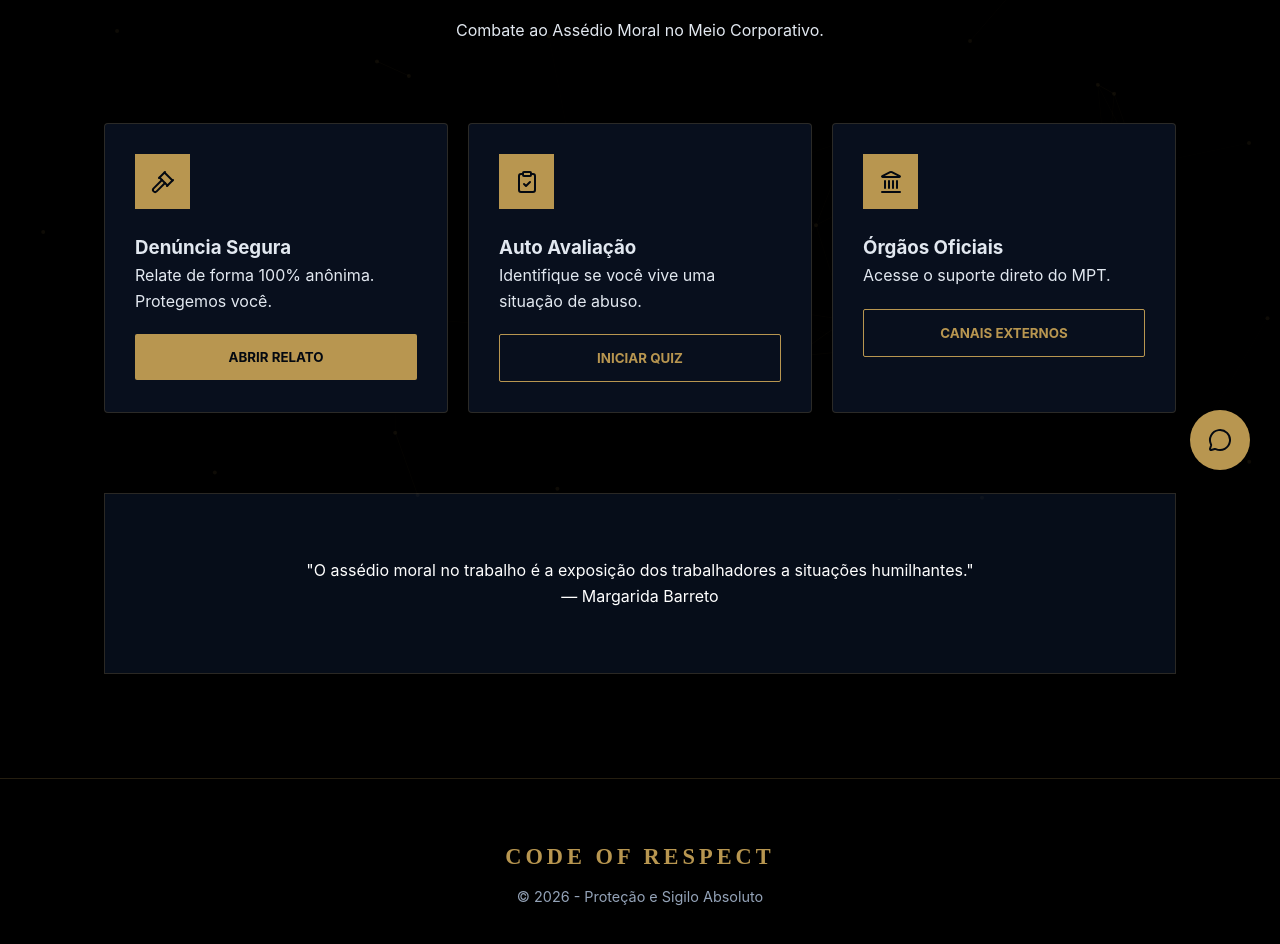
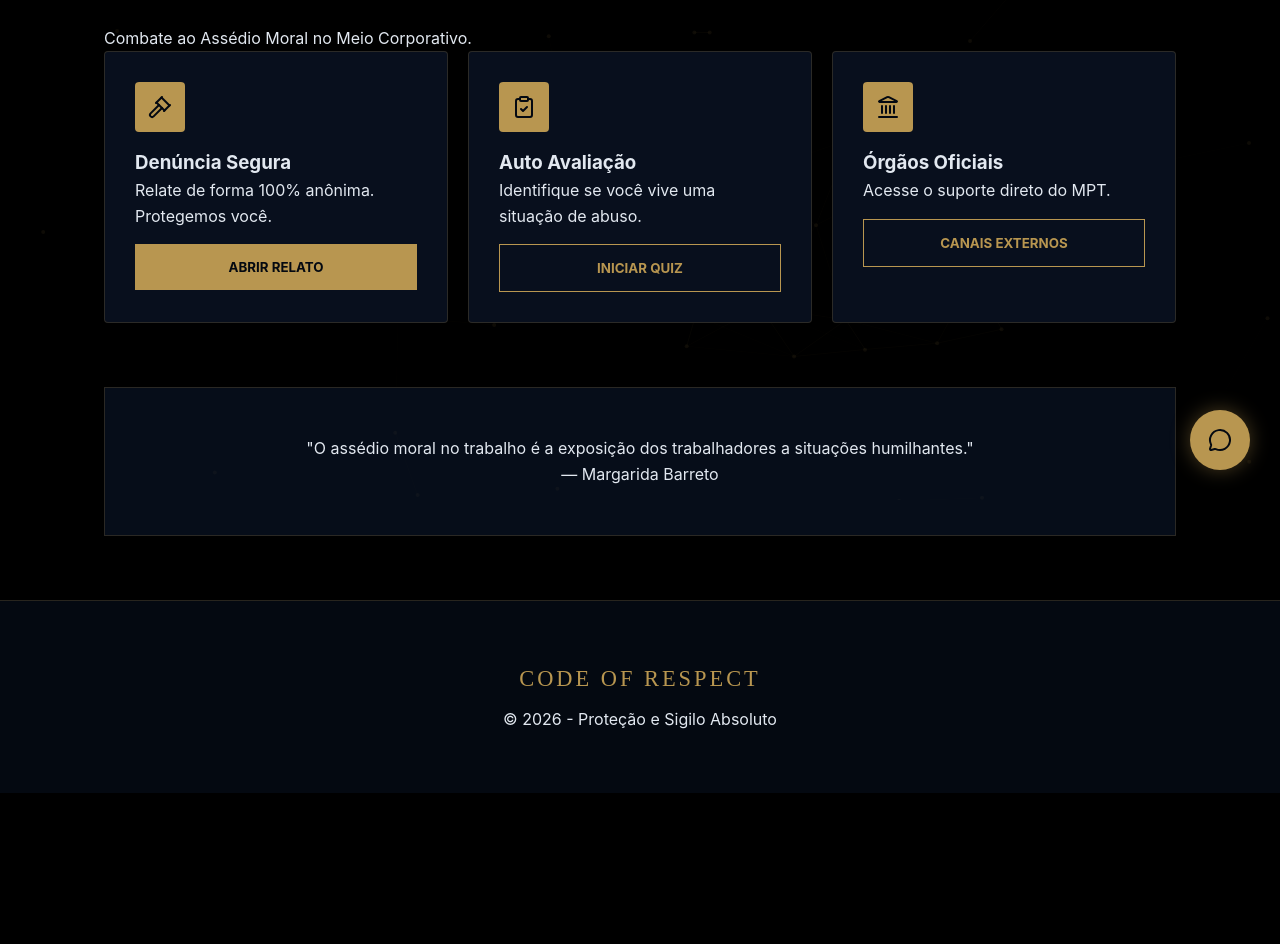
Before and after one commit to agenteorelhas/CODE-OF-RESPECT, a plain HTML site: page index.html in a window 1280 px wide. Shown: the part 300-1244 px from the top of the page. After the commit the page ends 1093 px from the top, so only its background shows below. Drawn offline with nearby package versions, Linux system fonts and the light colour scheme.

Commit message:
Refactor CSS variables and clean up styles

```diff
--- a/style.css
+++ b/style.css
@@ -1,87 +1,52 @@
 :root {
-    --primary: #040911;
-    --secondary: #080f1d;
-    --accent: #B89650;
-    --bg-dark: #000000;
-    --white: #F8FAFC;
-    --text-main: #E2E8F0;
-    --text-muted: #94A3B8;
+    --primary: #040911; --secondary: #080f1d; --accent: #B89650;
+    --bg-dark: #000000; --text-main: #E2E8F0; --text-muted: #94A3B8;
     --border: rgba(184, 150, 80, 0.2);
-    --shadow: 0 10px 30px -10px rgba(2, 12, 27, 0.7);
 }
 
 * { margin: 0; padding: 0; box-sizing: border-box; font-family: 'Inter', sans-serif; }
+body { background-color: var(--bg-dark); color: var(--text-main); line-height: 1.6; overflow-x: hidden; }
 
-body {
-    background-color: var(--bg-dark);
-    color: var(--text-main);
-    line-height: 1.6;
-    overflow-x: hidden;
-}
+#particles-js { position: fixed; width: 100%; height: 100%; z-index: 1; opacity: 0.3; }
 
-#particles-js {
-    position: fixed; width: 100%; height: 100%; top: 0; left: 0; z-index: 1;
-    opacity: 0.3;
-}
+.main-content { position: relative; z-index: 2; }
+.security-banner { background: var(--accent); color: var(--primary); text-align: center; font-size: 0.7rem; padding: 10px; font-weight: 800; letter-spacing: 1.5px; text-transform: uppercase; position: sticky; top: 0; z-index: 1001; }
 
-.main-content { position: relative; z-index: 2; width: 100%; }
-
-.security-banner {
-    background: var(--accent); color: var(--primary); text-align: center;
-    font-size: 0.7rem; padding: 10px; font-weight: 800; letter-spacing: 1.5px;
-    text-transform: uppercase; position: sticky; top: 0; z-index: 1001;
-}
-
-nav {
-    background: rgba(10, 25, 47, 0.95); backdrop-filter: blur(15px);
-    height: 90px; display: flex; align-items: center;
-    position: sticky; top: 35px; z-index: 1000; border-bottom: 1px solid var(--border); padding: 0 5%;
-}
-
-.logo-gold { font-family: 'Cinzel', serif; color: var(--accent) !important; font-size: 1.4rem; letter-spacing: 4px; font-weight: 800; text-transform: uppercase; }
+nav { background: rgba(10, 25, 47, 0.95); backdrop-filter: blur(15px); height: 90px; display: flex; align-items: center; position: sticky; top: 35px; z-index: 1000; border-bottom: 1px solid var(--border); padding: 0 5%; }
+.logo-gold { font-family: 'Cinzel', serif; color: var(--accent); font-size: 1.4rem; letter-spacing: 4px; font-weight: 800; }
 .nav-links { margin-left: auto; display: flex; gap: 30px; }
-.nav-links a { text-decoration: none; color: white; font-weight: 700; font-size: 0.8rem; text-transform: uppercase; }
+.nav-links a { text-decoration: none; color: white; font-weight: 700; font-size: 0.8rem; text-transform: uppercase; cursor: pointer; }
 
 .container { max-width: 1200px; margin: 0 auto; padding: 4rem 5%; }
-
-.hero { text-align: center; margin-bottom: 5rem; }
-.hero h1 { font-family: 'Cinzel', serif; font-size: clamp(2rem, 7vw, 3.5rem); color: white; margin-bottom: 1.5rem; }
+.hero h1 { font-family: 'Cinzel', serif; font-size: clamp(2rem, 7vw, 3.5rem); text-align: center; margin-bottom: 2rem; }
 
 .grid { display: grid; grid-template-columns: repeat(auto-fit, minmax(300px, 1fr)); gap: 20px; }
-.card { padding: 30px; background: var(--secondary); border: 1px solid var(--border); border-radius: 4px; transition: 0.3s; }
-.card:hover { transform: translateY(-10px); border-color: var(--accent); }
+.card { padding: 30px; background: var(--secondary); border: 1px solid var(--border); border-radius: 4px; transition: 0.3s; position: relative; }
+.card:hover { border-color: var(--accent); transform: translateY(-5px); }
 
-.icon-box { background: var(--accent); color: var(--primary); width: 55px; height: 55px; display: flex; align-items: center; justify-content: center; margin-bottom: 1.5rem; }
+.icon-box { background: var(--accent); color: var(--primary); width: 50px; height: 50px; display: flex; align-items: center; justify-content: center; margin-bottom: 1rem; border-radius: 4px; }
 
-.btn { border: none; padding: 15px; font-weight: 700; cursor: pointer; text-transform: uppercase; border-radius: 2px; }
-.btn-main { background: var(--accent); color: var(--primary); width: 100%; margin-top: 20px; }
-.btn-accent { background: transparent; border: 1px solid var(--accent); color: var(--accent); width: 100%; margin-top: 20px; }
+.btn { border: none; padding: 15px; font-weight: 700; cursor: pointer; text-transform: uppercase; transition: 0.3s; }
+.btn-main { background: var(--accent); color: var(--primary); width: 100%; margin-top: 15px; }
+.btn-accent { background: transparent; border: 1px solid var(--accent); color: var(--accent); width: 100%; margin-top: 15px; }
 
-.quote-section { margin-top: 5rem; padding: 4rem; background: rgba(17, 34, 64, 0.4); border: 1px solid var(--border); text-align: center; color: white; }
+.quote-section { margin-top: 4rem; padding: 3rem; background: rgba(17, 34, 64, 0.4); border: 1px solid var(--border); text-align: center; }
 
-/* FOOTER FINAL CENTRALIZADO */
-.final-footer {
-    width: 100% !important;
-    background-color: var(--bg-dark) !important;
-    border-top: 1px solid var(--border);
-    padding: 60px 0 !important;
-    display: flex !important;
-    flex-direction: column !important;
-    align-items: center !important;
-    justify-content: center !important;
-    text-align: center !important;
-    margin-top: 40px;
-    position: relative;
-    z-index: 10;
-}
+.final-footer { width: 100%; background: var(--primary); border-top: 1px solid var(--border); padding: 60px 0; display: flex; flex-direction: column; align-items: center; text-align: center; z-index: 10; position: relative; }
+.footer-logo { font-family: 'Cinzel', serif; color: var(--accent); font-size: 1.4rem; letter-spacing: 3px; margin-bottom: 10px; }
 
-.final-footer .footer-logo { font-family: 'Cinzel', serif; color: var(--accent); font-size: 1.4rem; letter-spacing: 4px; font-weight: 800; margin-bottom: 10px; }
-.final-footer p { color: var(--text-muted); font-size: 0.9rem; }
+/* Chat Styles */
+.chat-widget { position: fixed; bottom: 30px; right: 30px; width: 60px; height: 60px; background: var(--accent); border-radius: 50%; display: flex; align-items: center; justify-content: center; color: var(--primary); cursor: pointer; z-index: 9999; box-shadow: 0 0 20px rgba(184, 150, 80, 0.4); }
+.chat-container { position: fixed; bottom: 100px; right: 30px; width: 320px; height: 420px; background: var(--primary); border: 1px solid var(--border); display: none; flex-direction: column; z-index: 10000; }
+.chat-header { background: var(--accent); color: var(--primary); padding: 15px; font-weight: 800; display: flex; justify-content: space-between; align-items: center; }
+.chat-messages { flex: 1; padding: 15px; overflow-y: auto; display: flex; flex-direction: column; gap: 10px; font-size: 0.9rem; }
+.msg { padding: 10px; border-radius: 4px; max-width: 80%; }
+.bot-msg { background: var(--secondary); border-left: 3px solid var(--accent); align-self: flex-start; }
+.user-msg { background: var(--accent); color: var(--primary); align-self: flex-end; }
+.chat-footer { padding: 10px; display: flex; gap: 5px; border-top: 1px solid var(--border); }
 
-.chat-widget { position: fixed; bottom: 30px; right: 30px; width: 60px; height: 60px; background: var(--accent); border-radius: 50%; display: flex; align-items: center; justify-content: center; color: var(--primary); cursor: pointer; z-index: 9999; }
-.chat-container { position: fixed; bottom: 100px; right: 30px; width: 320px; height: 420px; background: var(--primary); border: 1px solid var(--border); display: none; flex-direction: column; z-index: 10000; }
+input, textarea { width: 100%; padding: 12px; background: var(--bg-dark); border: 1px solid var(--border); color: white; outline: none; }
 
 .view { display: none; }
-.view.active { display: block; }
-
-input, textarea { width: 100%; padding: 15px; border: 1px solid var(--border); background: var(--bg-dark); color: white; margin-bottom: 15px; }
+.view.active { display: block; animation: fadeIn 0.5s; }
+@keyframes fadeIn { from { opacity: 0; } to { opacity: 1; } }
```
